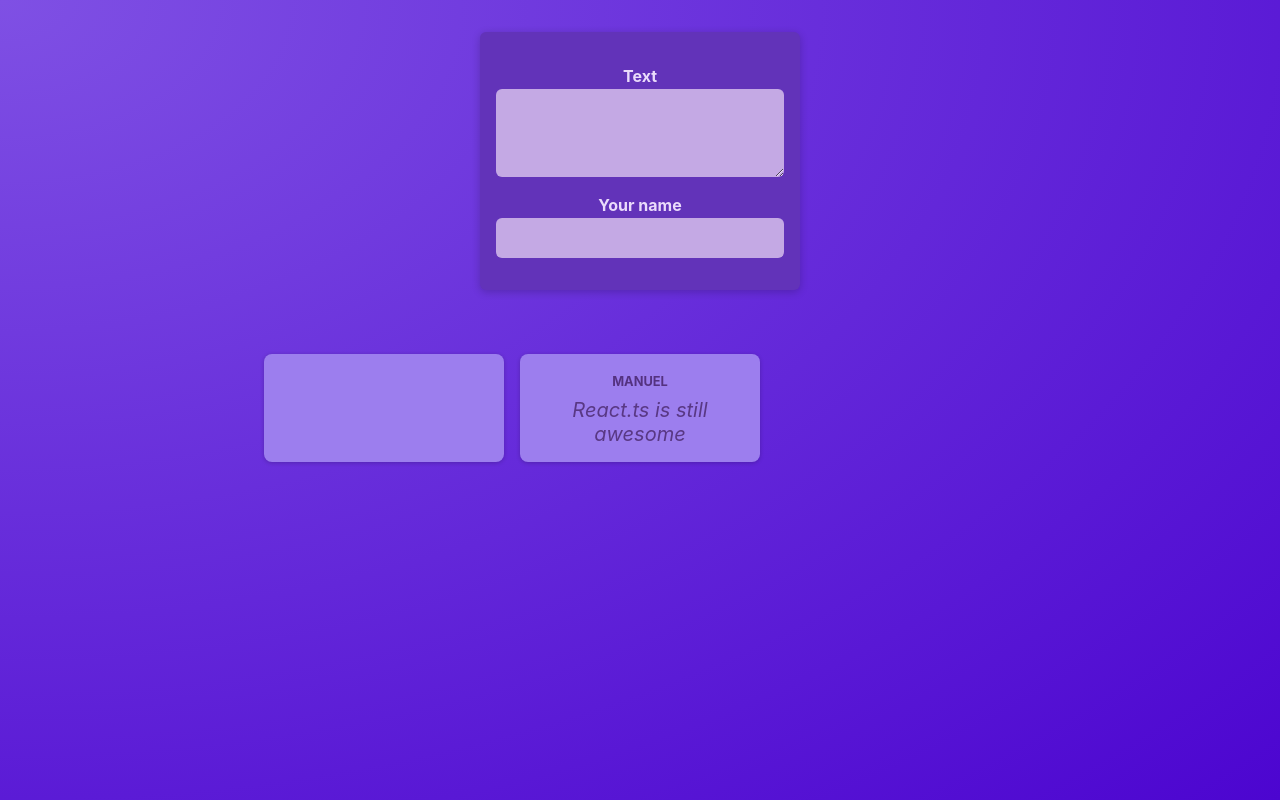
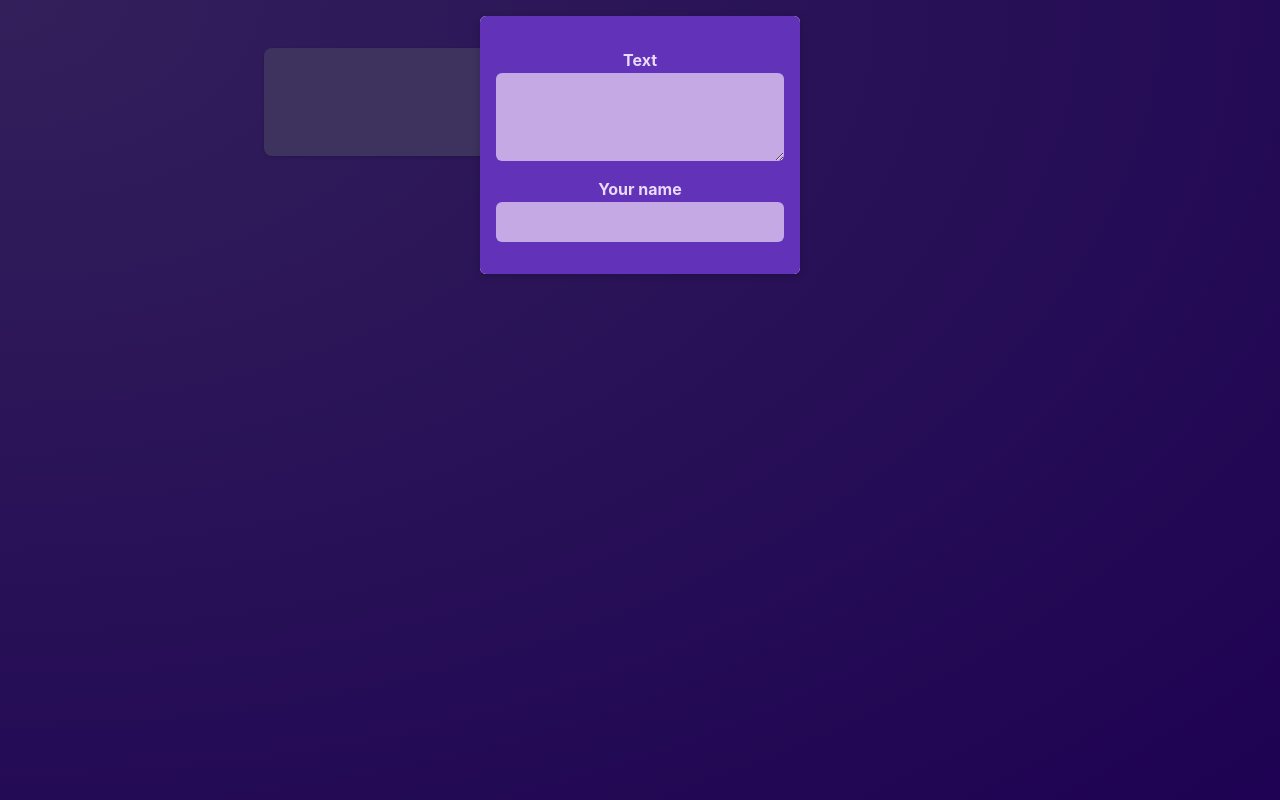
Before and after one commit to Astilion/Academind-react-summary, a React (Vite) app: page / in a window 1280 px wide. Built offline with nearby package versions, Linux system fonts and the light colour scheme.

Commit message:
Created modal

```diff
--- /dev/null
+++ b/src/components/Modal.module.scss
@@ -0,0 +1,18 @@
+.backdrop {
+    position: fixed;
+    top: 0;
+    left: 0;
+    width: 100%;
+    height: 100vh;
+    background-color: rgba(0, 0, 0, 0.6);
+    z-index: 1;
+  }
+
+  .modal {
+    border: none;
+    border-radius: 6px;
+    box-shadow: 0 2px 8px rgba(0, 0, 0, 0.2);
+    padding: 0;
+    overflow: hidden;
+    z-index: 1;
+  }
--- /dev/null
+++ b/src/components/Modal.tsx
@@ -0,0 +1,18 @@
+import { ReactNode } from "react";
+import styles from "./Modal.module.scss";
+
+interface ModalProps {
+	children: ReactNode;
+}
+const Modal = ({ children }: ModalProps) => {
+	return (
+		<>
+			<div className={styles.backdrop}></div>
+			<dialog open className={styles.modal}>
+				{children}
+			</dialog>
+		</>
+	);
+};
+
+export default Modal;
--- a/src/components/NewPost.module.scss
+++ b/src/components/NewPost.module.scss
@@ -2,9 +2,6 @@
 	background-color: #6233b9;
 	padding: 1rem;
 	width: 20rem;
-	margin: 2rem auto;
-	border-radius: 6px;
-	box-shadow: 0 2px 8px rgba(0, 0, 0, 0.2);
 }
 
 .form label {
--- a/src/components/PostsList.tsx
+++ b/src/components/PostsList.tsx
@@ -2,6 +2,7 @@ import styles from "./PostsList.module.scss";
 import NewPost from "./NewPost";
 import { useState } from "react";
 import Post from "./Post";
+import Modal from "./Modal";
 const PostsList = () => {
 	const [enteredBody, setEnteredBody] = useState<string>("");
 	const [enteredAuthor, setEnteredAuthor] = useState<string>("");
@@ -14,10 +15,12 @@ const PostsList = () => {
 	};
 	return (
 		<>
-			<NewPost
-				onBodyChange={changeBodyHandler}
-				onAuthorChange={changeAuthorHandler}
-			/>
+			<Modal>
+				<NewPost
+					onBodyChange={changeBodyHandler}
+					onAuthorChange={changeAuthorHandler}
+				/>
+			</Modal>
 			<ul className={styles.posts}>
 				<Post author={enteredAuthor} body={enteredBody} />
 				<Post author='Manuel' body='React.ts is still awesome' />
```
